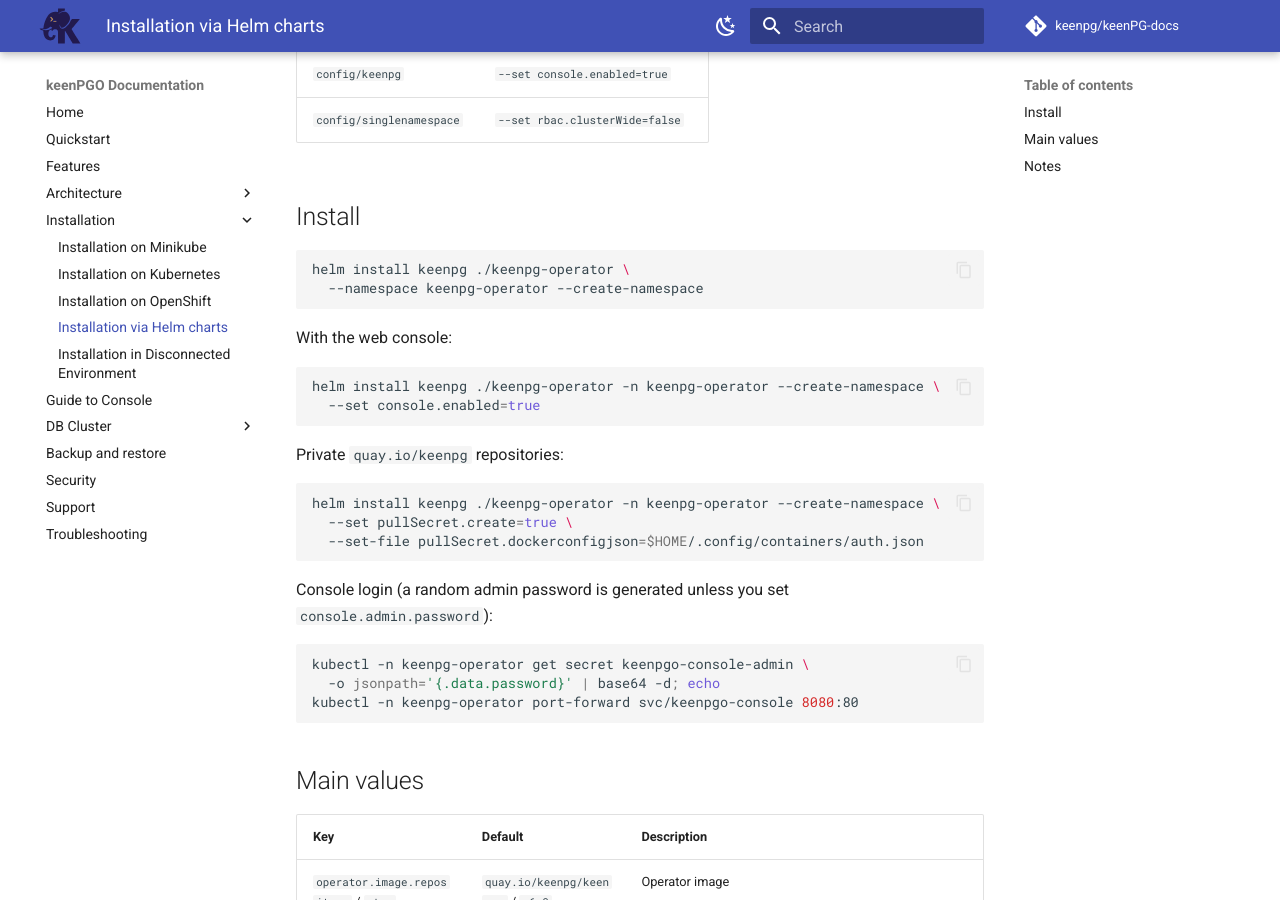
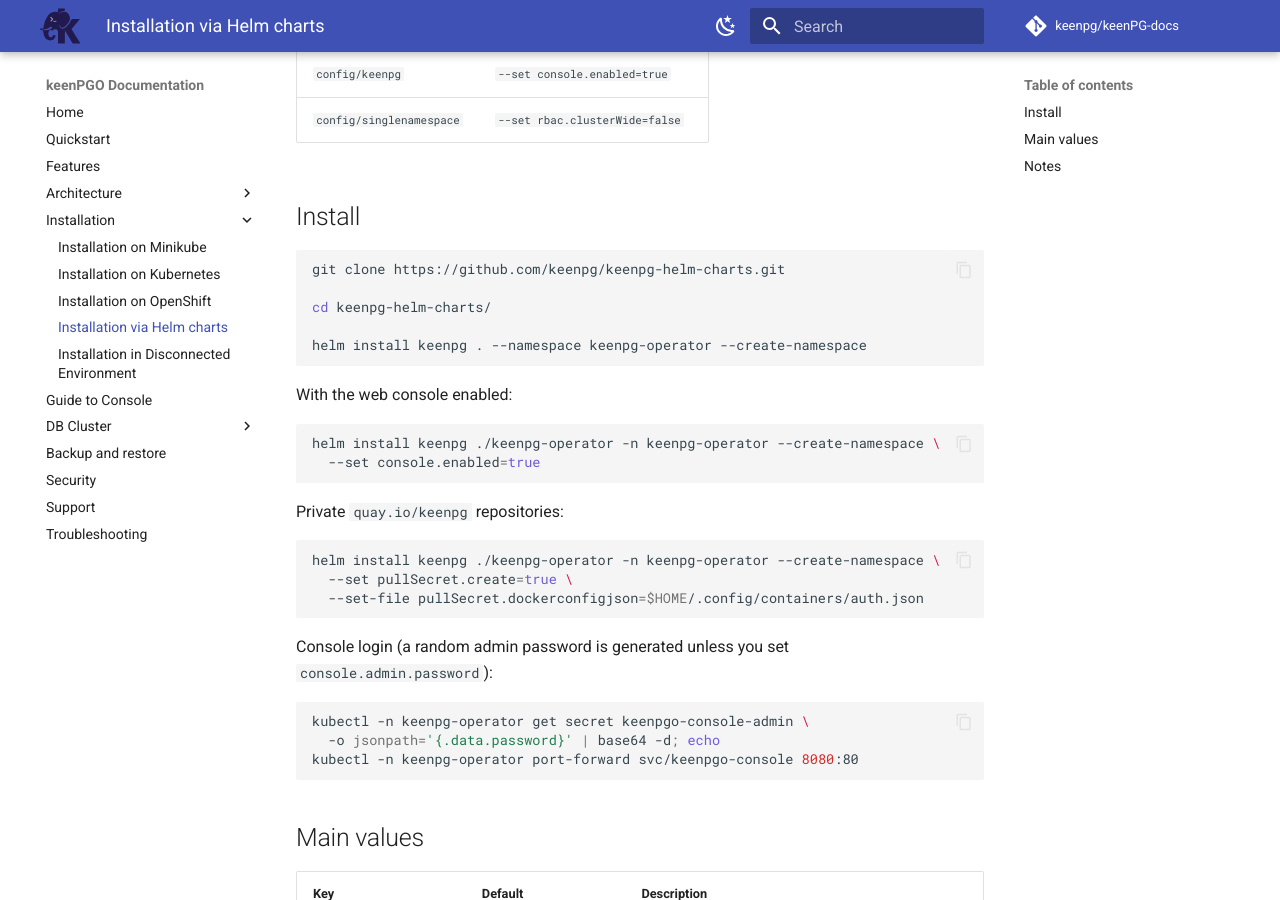
Before and after one commit to keenpg/keenPG-docs, an MkDocs documentation site: the page built from docs/Installation/helm.md, in a window 1280 px wide and 900 px high, scrolled down 332 px. Built offline with MkDocs 1.6.1 and Material for MkDocs 9.7.7, drawn with Linux system fonts in a browser that asks for light colours; nearby versions of some CDN libraries; comment, search, counter and statistics services are not loaded.

Commit message:
Update helm.md

````diff
--- a/docs/Installation/helm.md
+++ b/docs/Installation/helm.md
@@ -14,11 +14,16 @@ This chart is the Helm equivalent of the kustomize targets in `config/`:
 ## Install
 
 ```bash
-helm install keenpg ./keenpg-operator \
-  --namespace keenpg-operator --create-namespace
+git clone https://github.com/keenpg/keenpg-helm-charts.git
+
+cd keenpg-helm-charts/
+
+helm install keenpg . --namespace keenpg-operator --create-namespace
+
+
 ```
 
-With the web console:
+With the web console enabled:
 
 ```bash
 helm install keenpg ./keenpg-operator -n keenpg-operator --create-namespace \
````
